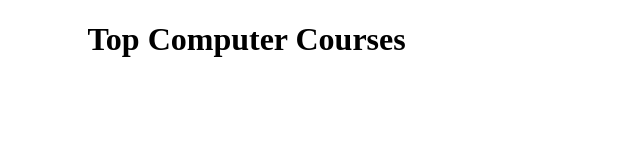
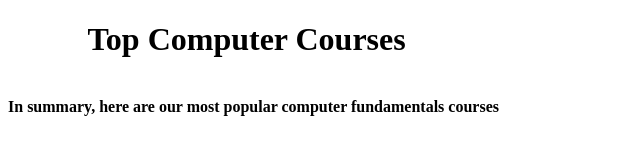
Before and after one commit to Pritinalkar/github-assignment-1, a plain HTML site: page index.html in a window 1280 px wide. Shown: the whole page, without its empty margins (0-640 px from the left). Drawn offline with Linux system fonts and the light colour scheme.

Commit message:
bold tag use

```diff
--- a/index.html
+++ b/index.html
@@ -6,5 +6,6 @@
 <body>
     <h1><b>&nbsp;&nbsp;&nbsp;&nbsp;&nbsp;&nbsp;&nbsp;&nbsp;&nbsp;
         Top Computer Courses</b></h1><br>
+ <b>In summary, here are our most popular computer fundamentals courses</b>
 </body>
 </html>
```
